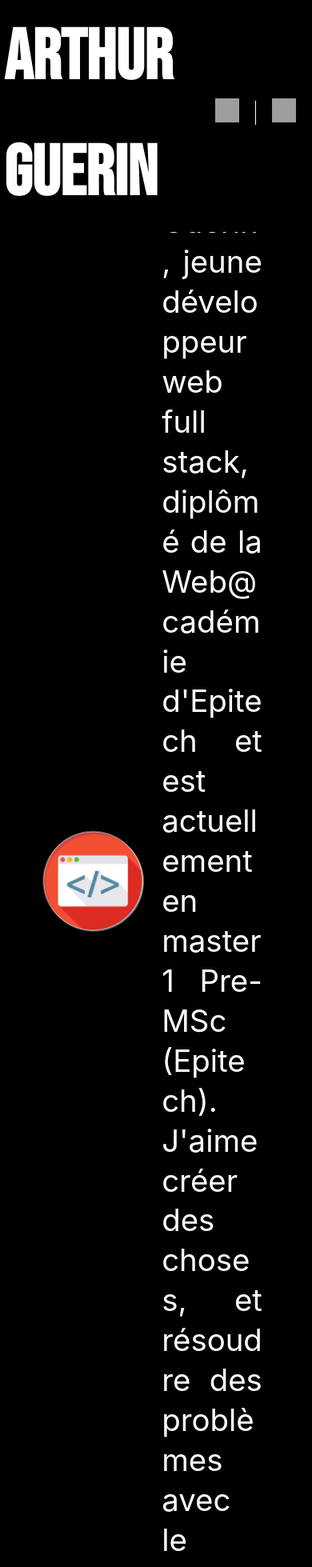
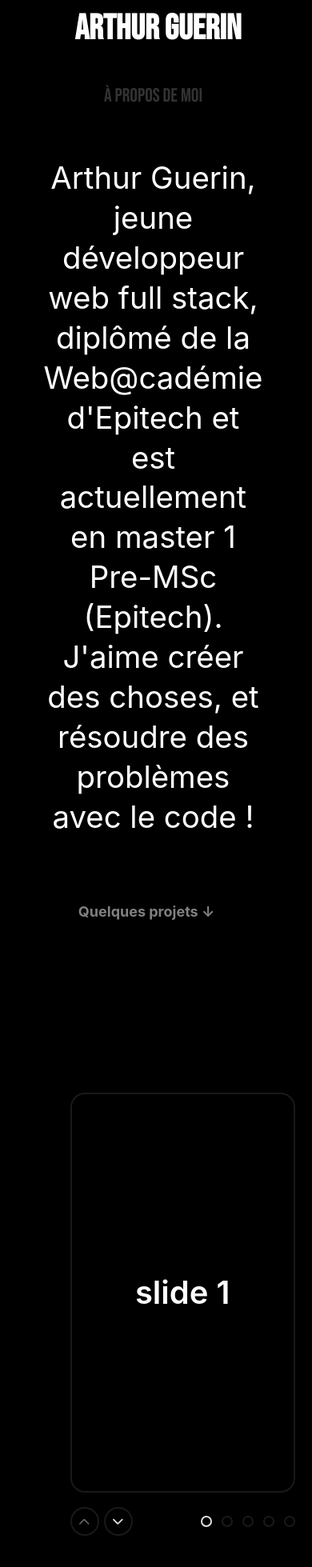
Before and after one commit to Arthuros727/portfoliov2, a React (Create React App) app in the folder arthur-guerin-portfolio/: page / in a window 390 px wide. Shown: the top 1959 px of the page at 80% size. Built offline with nearby package versions, Linux system fonts and the light colour scheme; grey boxes are pictures that could not be loaded.

Commit message:
ADDcssResposiveSlide1EtHeader

```diff
--- a/arthur-guerin-portfolio/src/App.css
+++ b/arthur-guerin-portfolio/src/App.css
@@ -34,3 +34,25 @@ body{
 .content-wrapper.initial-load {
   transition: none;
 }
+
+
+
+@media (max-width: 1000px) {
+  .content-wrapper {
+    opacity: 1;
+    transform: translateY(0);
+    display: block;
+  }
+
+  /* Styles pour une mise en page verticale */
+  .App {
+    display: flex;
+    flex-direction: column;
+    align-items: center;
+  }
+
+  .content-wrapper {
+    width: 100%;
+    margin-bottom: 20px;
+  }
+}
--- a/arthur-guerin-portfolio/src/App.js
+++ b/arthur-guerin-portfolio/src/App.js
@@ -4,7 +4,6 @@ import Header from './components/Header';
 import About from './components/About';
 import Status from './components/Status';
 import FooterPage from './components/FooterPage';
-
 import EmblaCarousel from '../src/carouselle/js/EmblaCarousel';
 import '../src/carouselle/js/css/base.css';
 import '../src/carouselle/js/css/embla.css';
@@ -17,6 +16,7 @@ function App() {
   const [isDarkMode, setIsDarkMode] = useState(true);
   const changeTimeout = useRef(null);
   const sectionsRefs = useRef([]);
+  const touchStartY = useRef(0);
 
   useEffect(() => {
     const timer = setTimeout(() => setInitialLoad(false), 1000);
@@ -25,6 +25,8 @@ function App() {
 
   useEffect(() => {
     const handleScroll = (event) => {
+      if (window.innerWidth <= 1000) return; // Désactiver le défilement pour les écrans de moins de 1000px de largeur
+
       if (changeTimeout.current) {
         clearTimeout(changeTimeout.current);
       }
@@ -43,11 +45,7 @@ function App() {
 
         if (newSection !== currentSection) {
           setTransitioning(true);
-
-
           sectionsRefs.current[newSection].style.display = 'block';
-
-
           setTimeout(() => {
             sectionsRefs.current[newSection].classList.add('show');
           }, 10);
@@ -58,8 +56,6 @@ function App() {
             sectionsRefs.current[currentSection].classList.remove('show');
             sectionsRefs.current[currentSection].classList.add('hide');
             sectionsRefs.current[currentSection].style.display = 'none';
-
-
             setTransitioning(false);
             setCurrentSection(newSection);
           }, 1);
@@ -67,10 +63,47 @@ function App() {
       }
     };
 
+    const handleTouchStart = (event) => {
+      touchStartY.current = event.touches[0].clientY;
+    };
+
+    const handleTouchMove = (event) => {
+      if (window.innerWidth > 1000) return; // Désactiver le défilement tactile pour les écrans de plus de 1000px de largeur
+
+      const touchEndY = event.touches[0].clientY;
+      const deltaY = touchStartY.current - touchEndY;
+
+      if (Math.abs(deltaY) > 30) { // Seuil pour déterminer un balayage
+        const newSection = deltaY > 0 ? Math.min(currentSection + 1, 3) : Math.max(currentSection - 1, 0);
+        if (newSection !== currentSection) {
+          setTransitioning(true);
+          sectionsRefs.current[newSection].style.display = 'block';
+          setTimeout(() => {
+            sectionsRefs.current[newSection].classList.add('show');
+          }, 10);
+
+          sectionsRefs.current[currentSection].classList.add('transitioning-hide');
+
+          changeTimeout.current = setTimeout(() => {
+            sectionsRefs.current[currentSection].classList.remove('show');
+            sectionsRefs.current[currentSection].classList.add('hide');
+            sectionsRefs.current[currentSection].style.display = 'none';
+            setTransitioning(false);
+            setCurrentSection(newSection);
+          }, 1);
+        }
+        touchStartY.current = touchEndY;
+      }
+    };
+
     window.addEventListener('wheel', handleScroll, { passive: false });
+    window.addEventListener('touchstart', handleTouchStart, { passive: false });
+    window.addEventListener('touchmove', handleTouchMove, { passive: false });
 
     return () => {
       window.removeEventListener('wheel', handleScroll);
+      window.removeEventListener('touchstart', handleTouchStart);
+      window.removeEventListener('touchmove', handleTouchMove);
       if (changeTimeout.current) {
         clearTimeout(changeTimeout.current);
       }
--- a/arthur-guerin-portfolio/src/components/About.css
+++ b/arthur-guerin-portfolio/src/components/About.css
@@ -56,3 +56,36 @@
   margin-right: 3.5%;
   margin-left: -2%;
 }
+
+@media (max-width: 1000px) {
+  #titleabout {
+    font-family: 'Bebas Neue', sans-serif;
+    font-size: 24px;
+    color: #333;
+    margin-left: 2vh;
+
+
+  }
+
+  .section.about {
+    padding: 20px;
+    margin-top: 10%;
+    display: flex;
+    flex-direction: column;
+    align-items: center;
+    text-align: center;
+  }
+
+  .about-image {
+   display: none;
+  }
+
+  #about-text {
+
+    line-height: 1.3em;
+    color: #ffffff;
+    text-align:center;
+    flex: 1;
+    word-break:unset;
+  }
+}
--- a/arthur-guerin-portfolio/src/components/Header.css
+++ b/arthur-guerin-portfolio/src/components/Header.css
@@ -37,3 +37,25 @@
     background-color: white;
     margin: 0 10px;
   }
+
+  @media (max-width: 1000px) {
+    .header {
+      width: 100%;
+    }
+
+    .left-section {
+      font-size: 50%;
+      width: 100%; /* Prendre toute la largeur */
+      display: flex; /* Utilisation de flexbox pour centrer le texte */
+      align-items: center; /* Centrer verticalement */
+      justify-content: center; /* Centrer horizontalement */
+      /* background-color: red; Si vous souhaitez un fond rouge pour la section entière */
+      padding: 0; /* Supprimer le padding par défaut si nécessaire */
+    }
+
+
+    .right-section {
+      display: none;
+    }
+
+  }
```
